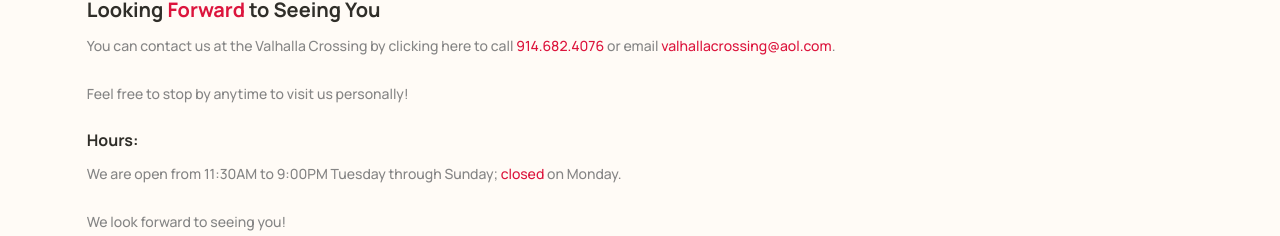
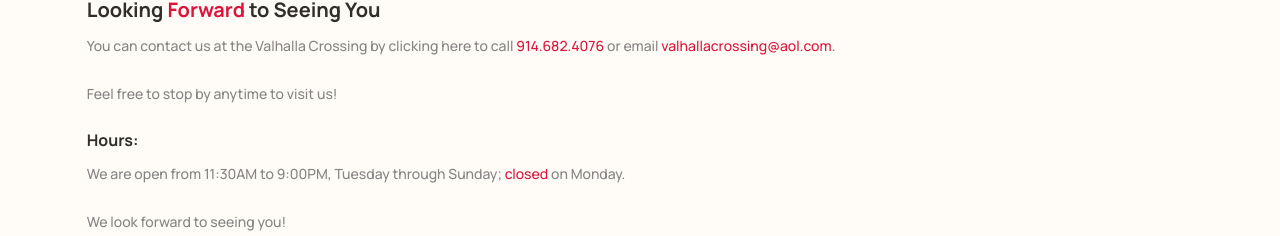
Before and after one commit to cleph01/nextjs_micro_projects-valhalla_website, a Next.js app: page /contact in a window 1280 px wide. Shown: the part 124-360 px from the top of the page. Built offline with nearby package versions, Linux system fonts and the light colour scheme.

Commit message:
removed orphan personally from contact page

```diff
--- a/pages/contact/index.js
+++ b/pages/contact/index.js
@@ -65,11 +65,11 @@
                         </a>
                         .
                     </p>
-                    <p>Feel free to stop by anytime to visit us personally!</p>
+                    <p>Feel free to stop by anytime to visit us!</p>
 
                     <h3>Hours:</h3>
                     <p>
-                        We are open from 11:30AM to 9:00PM Tuesday through
+                        We are open from 11:30AM to 9:00PM, Tuesday through
                         Sunday; <span>closed</span> on Monday.
                     </p>
                     <p>We look forward to seeing you!</p>
```
